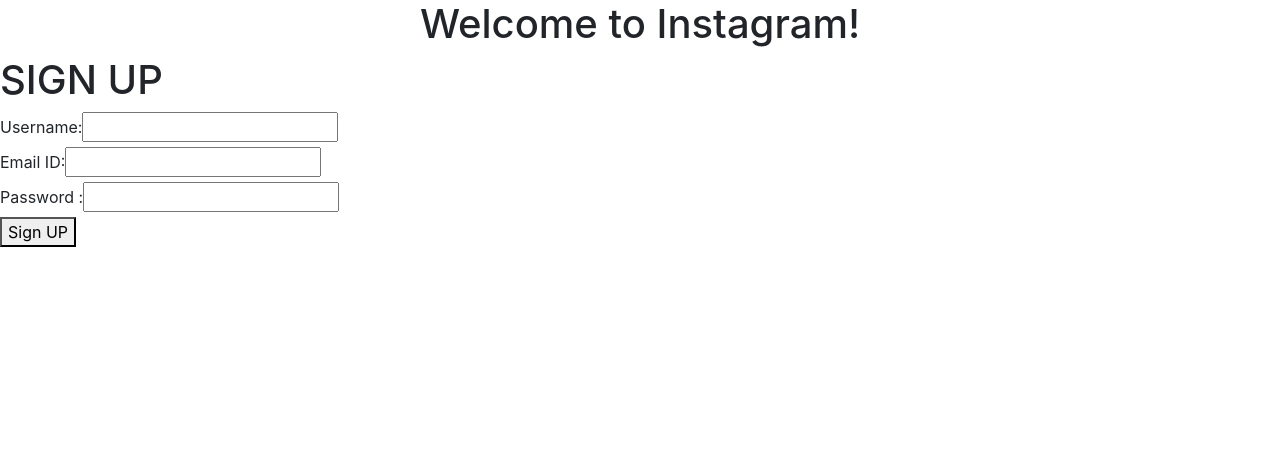
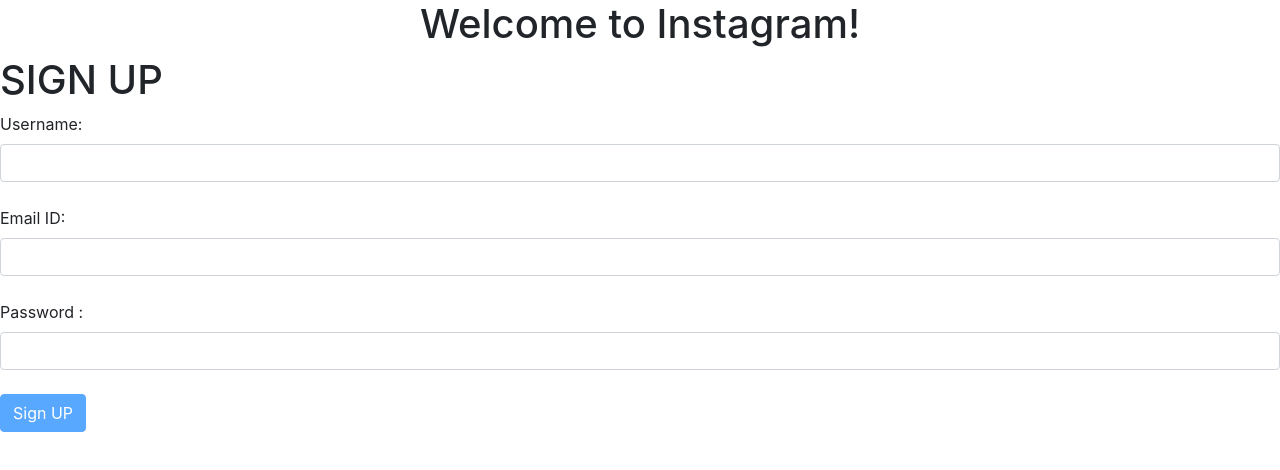
Before and after one commit to 04vibs/Insta-demo-frontend, an Angular app: page /signup in a window 1280 px wide. Shown: the top 470 px of the page. Built offline with nearby package versions, Linux system fonts and the light colour scheme.

Commit message:
signup-updated

```diff
--- a/src/app/signup/signup.component.css
+++ b/src/app/signup/signup.component.css
@@ -0,0 +1,4 @@
+.disabled{
+  cursor: not-allowed;
+  pointer-events: none;
+}
--- a/src/app/signup/signup.component.html
+++ b/src/app/signup/signup.component.html
@@ -4,19 +4,25 @@
     <h1>SIGN UP</h1>
 
   <label for="Username">Username:</label>
-  <input type="text" #username ngModel name='username'>
+  <input type="text" #username ngModel
+  class="form-control" (blur)="validate(f)" (keyup)="validate(f)"
+  name='username'>
   <br>
 
   <label for="email Id">Email ID:</label>
-  <input type = "Text" #emailID ngModel name='emailID'>
+  <input type = "Text" #emailID ngModel
+  class="form-control" (blur)="validate(f)" (keyup)="validate(f)"
+  name='emailID'>
   <br>
 
   <label for="password">Password :</label>
-  <input type = "Text" #password ngModel name='password'>
+  <input type = "Text" #password ngModel
+  class="form-control" (blur)="validate(f)" (keyup)="validate(f)"
+  name='password'>
   <br>
   </div>
 
-<button class="primary"  >
+<button class="btn btn-primary button" [ngClass]= "{'disabled':disable}"  >
   Sign UP
 </button>
 
--- a/src/app/signup/signup.component.ts
+++ b/src/app/signup/signup.component.ts
@@ -8,12 +8,18 @@
   styleUrls: ['./signup.component.css']
 })
 export class SignupComponent implements OnInit {
-
+  disable = true;
   constructor(
     private signupService: SignupService,
     private router: Router
   ) { }
 
+  validate(f) {
+    console.log('www', f.value.password);
+    this.disable = !(f.value.emailID !== '' && f.value.emailID !== null) ||
+    !(f.value.password !== '' && f.value.password !== null) ||
+    !(f.value.username !== '' && f.value.username !== null) ;
+  }
   ngOnInit() {
   }
 
```
